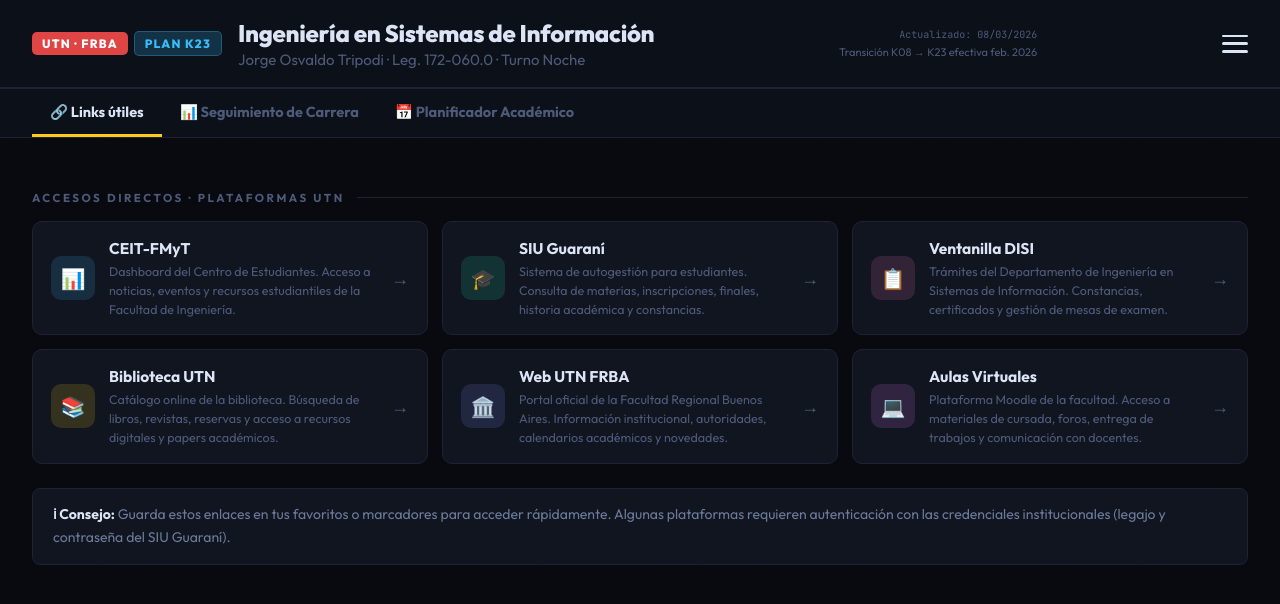
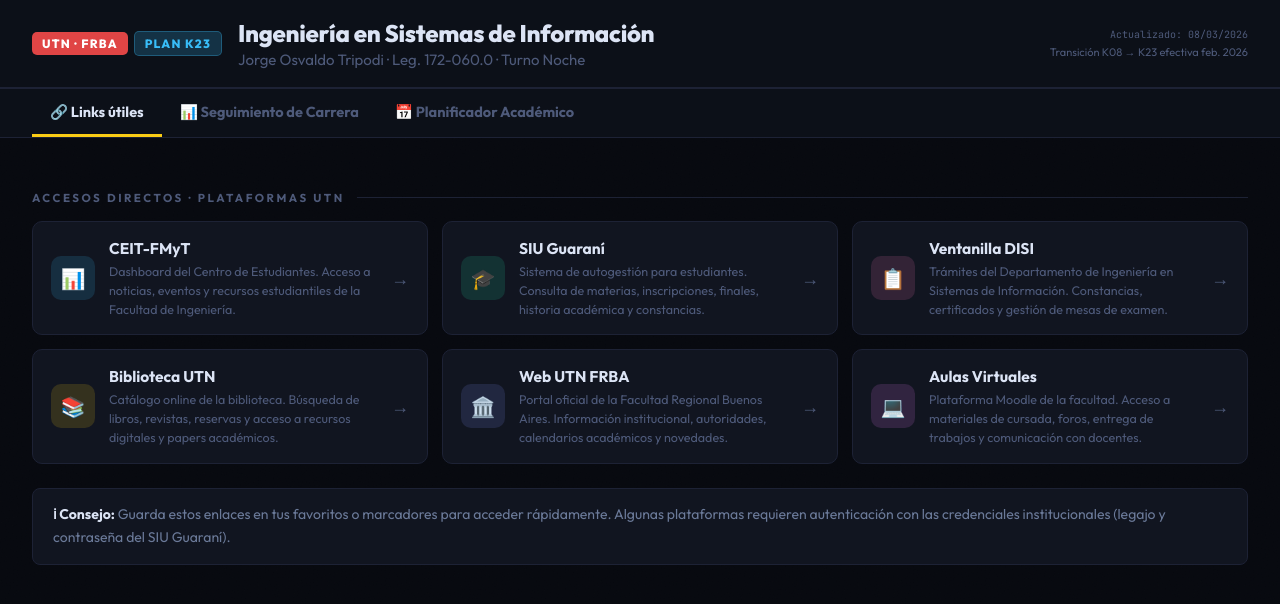
Before and after one commit to JorgeTrip/UTN, a plain HTML site: page index.html in a window 1280 px wide. Drawn offline with Linux system fonts and the light colour scheme.

Commit message:
fix: Se oculta menú hamburguesa en pantallas de escritorio

```diff
--- a/index.html
+++ b/index.html
@@ -782,7 +782,7 @@ main{padding:24px 32px 60px;max-width:1440px;margin:0 auto;}
 
 /* ───── MENÚ HAMBURGUESA Y DRAWER (ESTILO APPLE) ───── */
 .menu-toggle {
-  display: flex !important;
+  display: none;
   flex-direction: column;
   justify-content: space-between;
   width: 26px;
```
